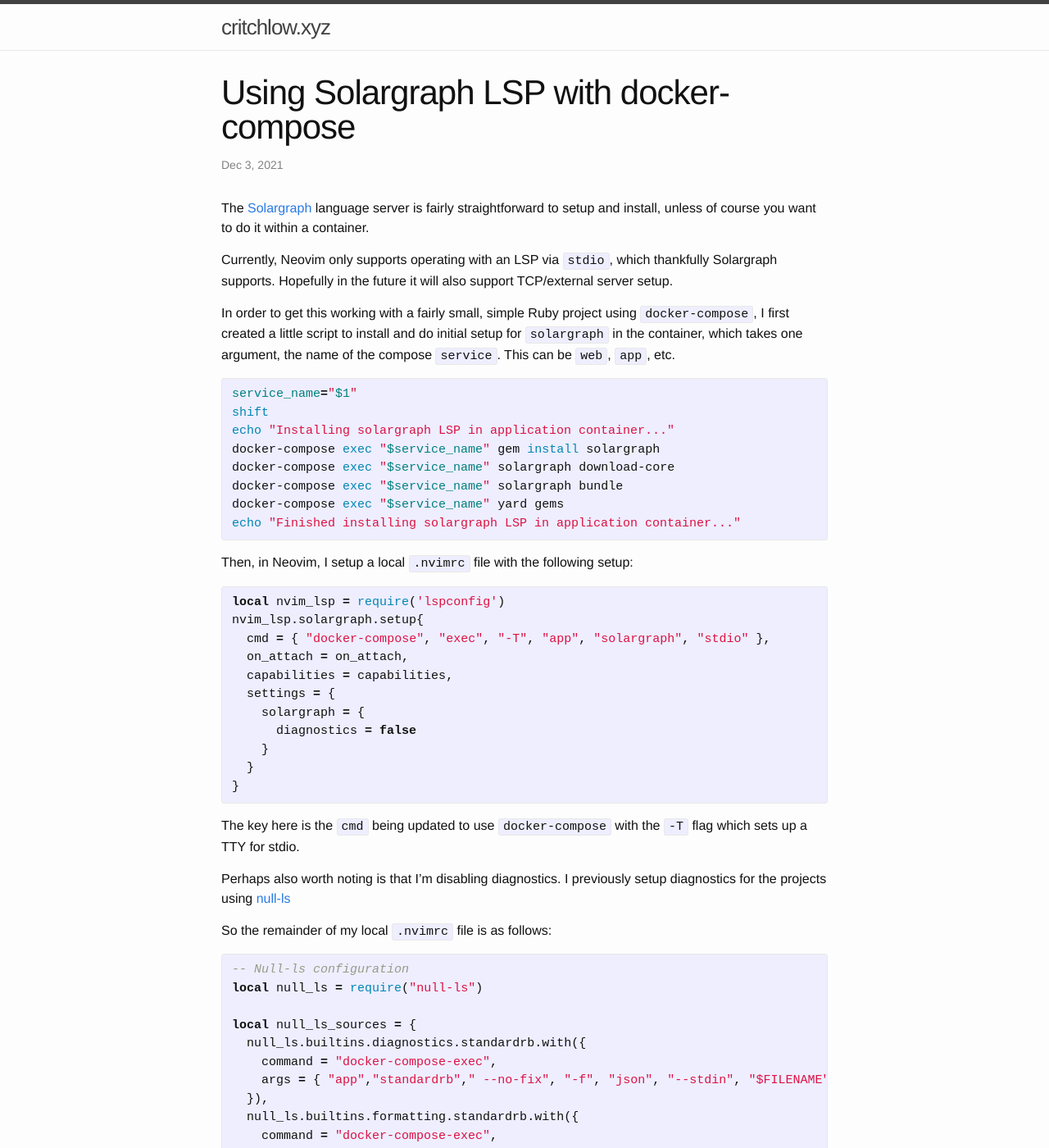
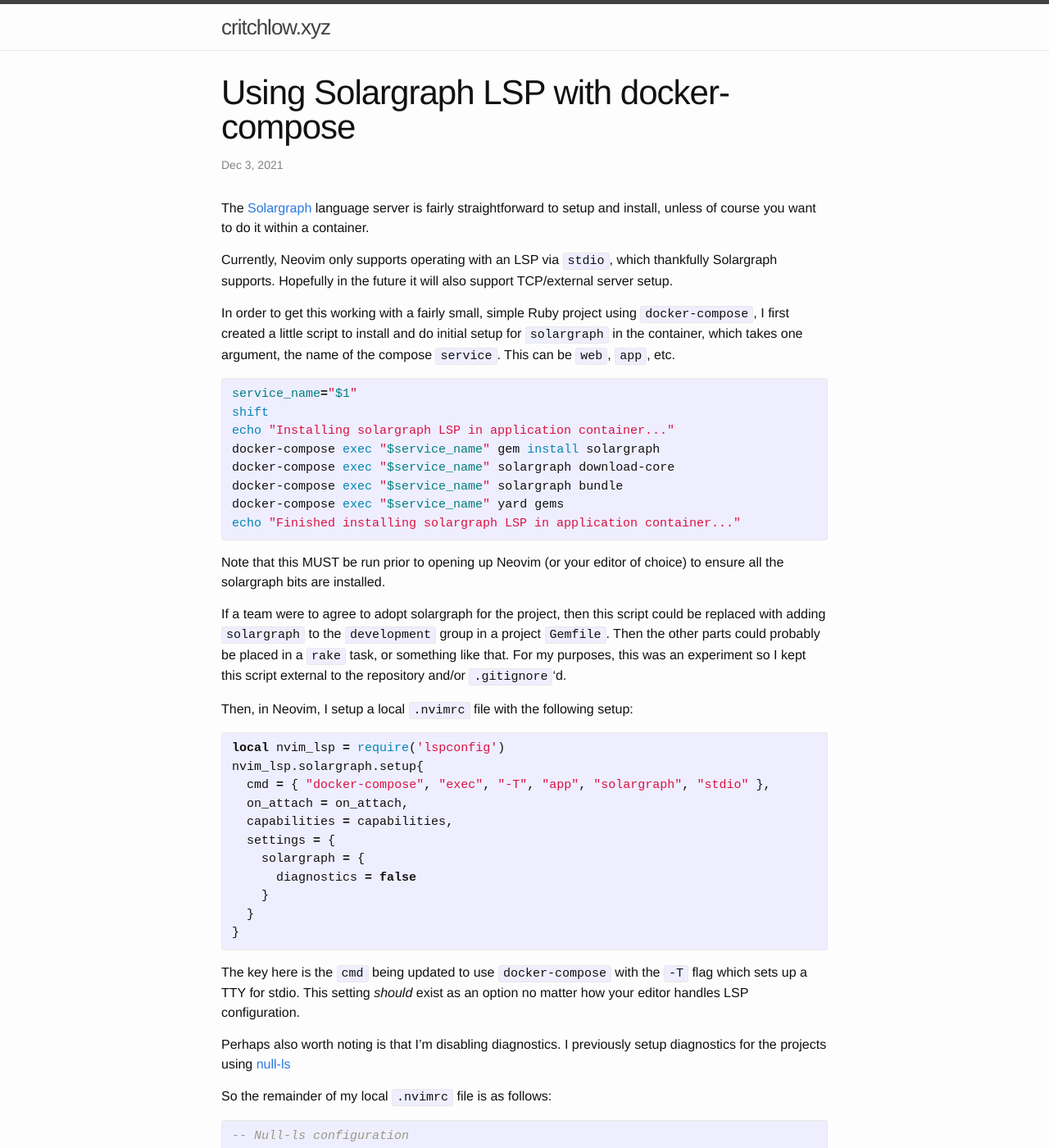
Before and after one commit to mcritchlow/mcritchlow.github.io, a Jekyll site: the page built from _posts/2021-12-03-solargraph.md, in a window 1280 px wide and 1400 px high. Shown: the whole window at 82% size. Built offline with Jekyll 4.4.1, drawn with Linux system fonts in a browser that asks for light colours.

Commit message:
Add notes about solargraph setup

```diff
--- a/_posts/2021-12-03-solargraph.md
+++ b/_posts/2021-12-03-solargraph.md
@@ -25,6 +25,15 @@ docker-compose exec "$service_name" yard gems
 echo "Finished installing solargraph LSP in application container..."
 {% endhighlight %}
 
+Note that this MUST be run prior to opening up Neovim (or your editor of choice)
+to ensure all the solargraph bits are installed.
+
+If a team were to agree to adopt solargraph for the project, then this script
+could be replaced with adding `solargraph` to the `development` group in a
+project `Gemfile`. Then the other parts could probably be placed in a `rake`
+task, or something like that. For my purposes, this was an experiment so I kept
+this script external to the repository and/or `.gitignore`'d.
+
 Then, in Neovim, I setup a local `.nvimrc` file with the following setup:
 
 {% highlight lua %}
@@ -42,7 +51,8 @@ nvim_lsp.solargraph.setup{
 {% endhighlight %}
 
 The key here is the `cmd` being updated to use `docker-compose` with the `-T`
-flag which sets up a TTY for stdio.
+flag which sets up a TTY for stdio. This setting _should_ exist as an option no
+matter how your editor handles LSP configuration.
 
 Perhaps also worth noting is that I'm disabling diagnostics. I previously setup
 diagnostics for the projects using [null-ls][null-ls]
```
